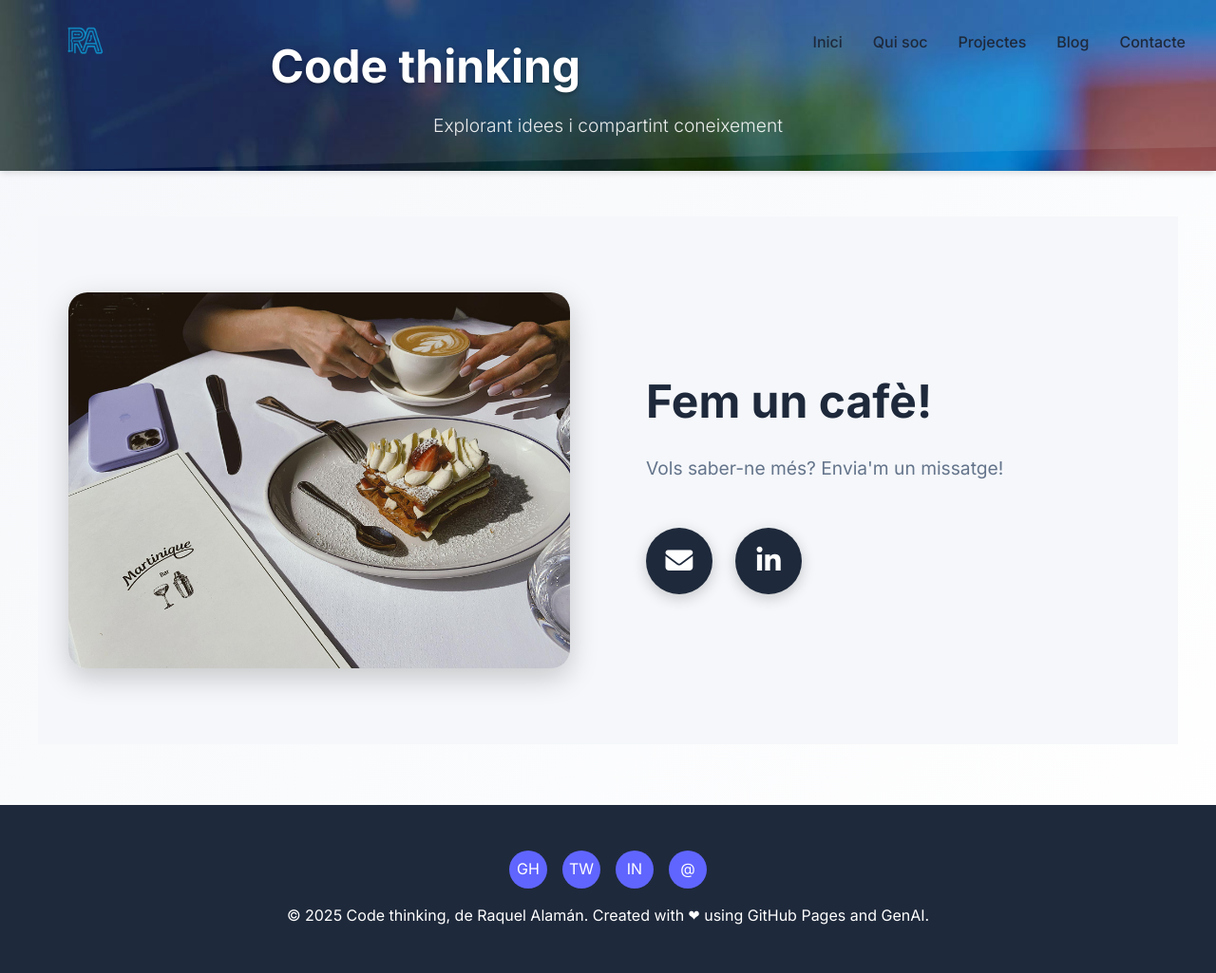
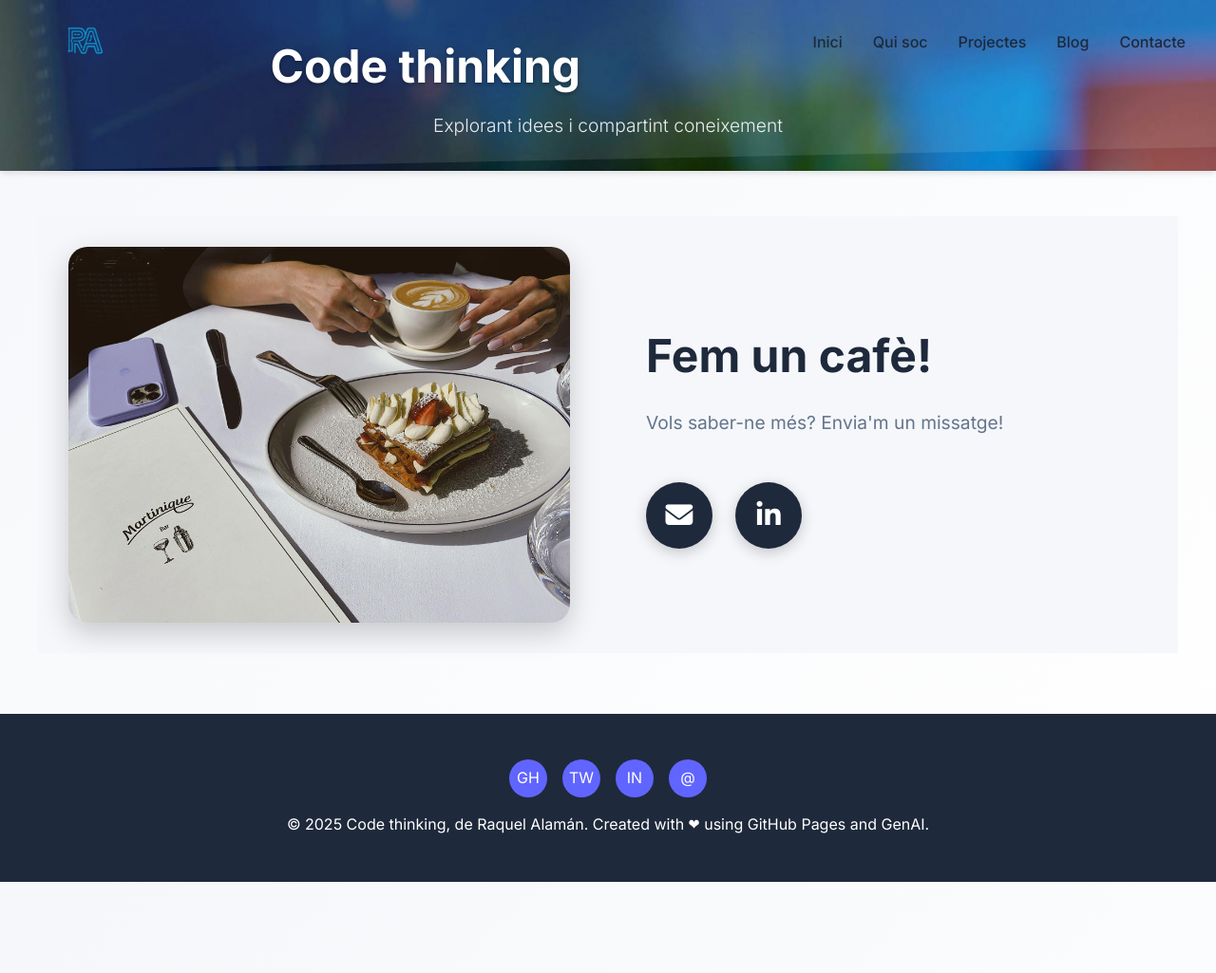
Before and after one commit to raquelalaman/raquelalaman.github.io, a Jekyll site: the page contacte.html, which Jekyll copies as it is, in a window 1280 px wide. Shown: the whole page at 95% size. Built offline with Jekyll 4.4.1, drawn with Linux system fonts in a browser that asks for light colours; nearby versions of some CDN libraries; after the commit the page ends 929 px from its top, so only the background shows below that.

Commit message:
Update style.css

```diff
--- a/css/style.css
+++ b/css/style.css
@@ -853,7 +853,7 @@ section {
 /* Secció de contacte */
 .contact-section {
     background: var(--light-gray);
-    padding: 5rem 0;
+    padding: 2rem 0;
     margin: 0 -2rem;
 }
 
@@ -954,7 +954,7 @@ section {
 @media (max-width: 768px) {
     .contact-section {
         margin: 0 -1.5rem;
-        padding: 3rem 0;
+        padding: 2rem 0;
     }
 
     .contact-content h2 {
```
